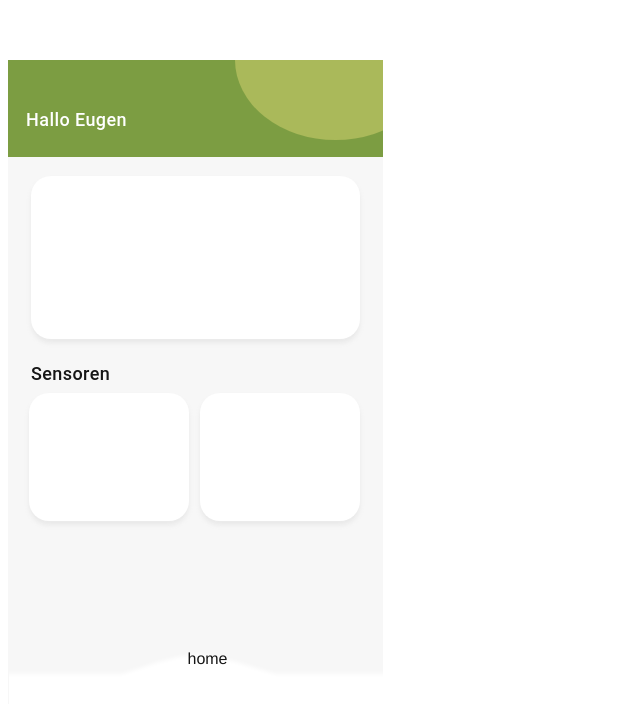
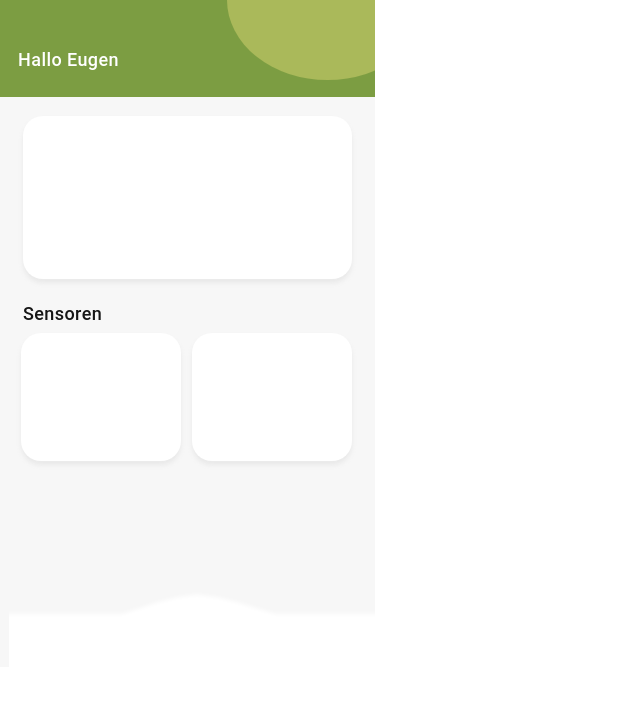
Before and after one commit to lucy-hochholdinger/Feuchtigkeitssensor_frontend, a Vue app in the folder frontend/: page /homepage in a window 1280 px wide. Shown: the top 704 px of the page, without its empty margins (0-640 px from the left). Built offline with nearby package versions, Linux system fonts and the light colour scheme; some icons are missing.

Commit message:
homepage weiter ausarbeiten

```diff
--- a/frontend/package.json
+++ b/frontend/package.json
@@ -10,6 +10,7 @@
   "dependencies": {
     "core-js": "^3.6.5",
     "vue": "^2.6.11",
+    "vue-material-design-icons": "^4.12.1",
     "vue-router": "^3.2.0"
   },
   "devDependencies": {
--- a/frontend/src/components/Homepage.vue
+++ b/frontend/src/components/Homepage.vue
@@ -8,18 +8,21 @@
     <div class="sensor1"></div>
     <div class="sensor2"></div>
     <div id="menubar">
-    <span class="material-icons">
-      home
-    </span>
+    <menu-icon/>
     <img src="@/assets/menubar.svg">
     </div>
   </div>
 </template>
 
 <script>
+import MenuIcon from 'vue-material-design-icons/Menu.vue'
+
 export default {
   name: 'Homepage',
-  props: {}
+  props: {},
+  components: {
+    MenuIcon
+  }
 }
 
 </script>
@@ -28,10 +31,12 @@ export default {
 <style scoped>
   #Homepage {
     overflow: hidden;
-    position: relative;
+    position: fixed;
     background-color: #f7f7f7;
     width: 375px;
     height: 667px;
+    top: 0;
+    left: 0;
   }
   .Header{
     position: absolute;
@@ -39,6 +44,7 @@ export default {
     height: 97px;
     left: 0px;
     top: 0px;
+    margin: 0%;
 
     background: #7C9D42;
   }
--- a/frontend/src/components/LogIn.vue
+++ b/frontend/src/components/LogIn.vue
@@ -26,10 +26,12 @@ export default {
 <style scoped>
   #LogIn {
     overflow: hidden;
-    position: relative;
+    position: fixed;
     background-color: #F0F0F0;
     width: 375px;
     height: 667px;
+    top: 0;
+    left: 0;
   }
 
   #bubble1 {
--- a/frontend/src/components/Registration.vue
+++ b/frontend/src/components/Registration.vue
@@ -23,10 +23,12 @@ export default {
 <style scoped>
   #Registration {
     overflow: hidden;
-    position: relative;
+    position: fixed;
     background-color: #7C9D42;
     width: 375px;
     height: 667px;
+    top: 0;
+    left: 0;
   }
 
   #bubble4 {
```
Also changed, not shown: 1 other file (tests, documents, lock files or other folders).
